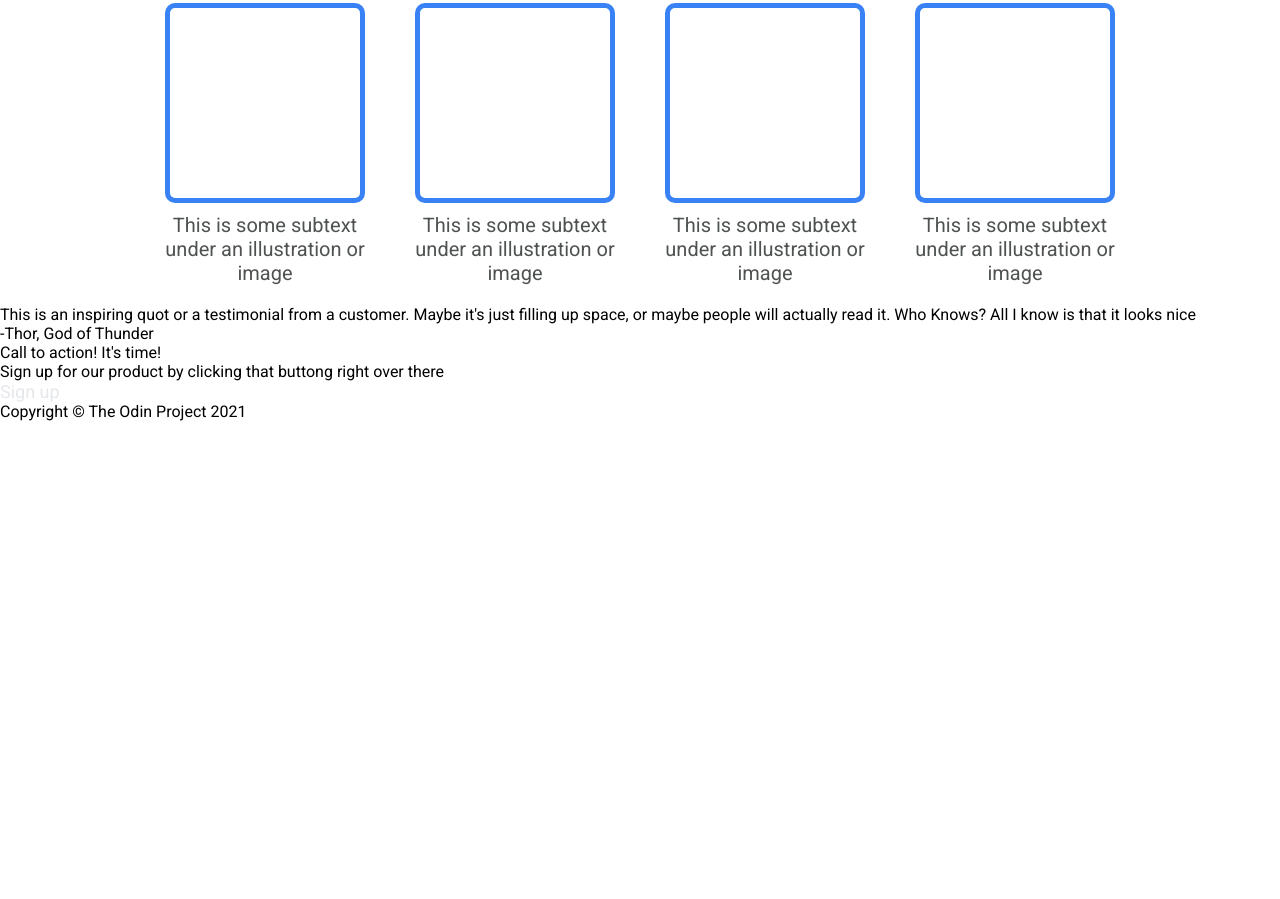
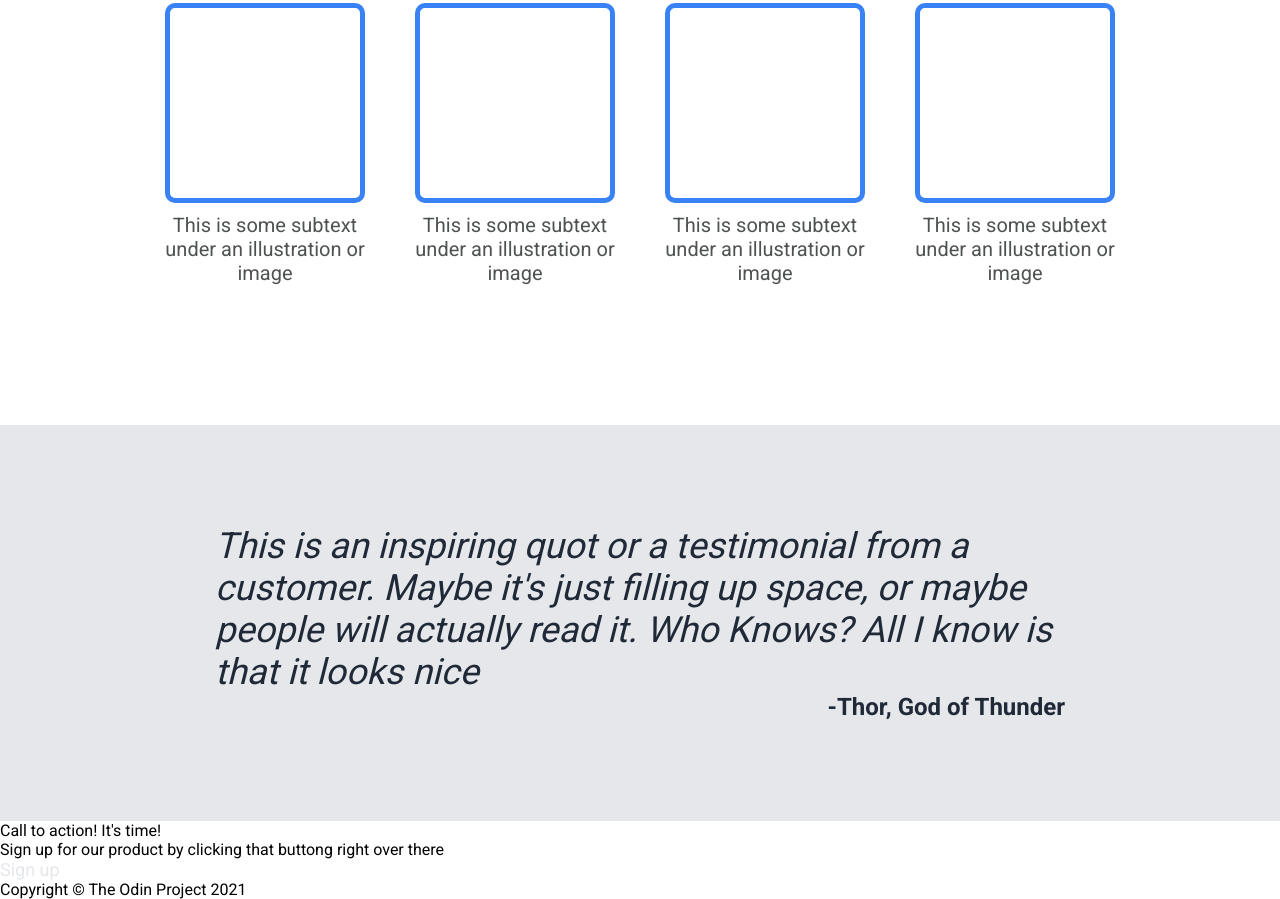
Before and after one commit to exile213/Landing-Page, a plain HTML site: page index.htm in a window 1280 px wide. Shown: the part 637-1536 px from the top of the page. Before the commit the page ends 1058 px from the top, so only its background shows below. Drawn offline with Linux system fonts and the light colour scheme.

Commit message:
Add Quote section Styles, Update Quote Section Classes

```diff
--- a/index.htm
+++ b/index.htm
@@ -57,6 +57,7 @@
 
     <!--Quote Section-->
     <section class="Quote">
+        <div class="QuoteContainer">
             <div class="QuoteText">
                 This is an inspiring quot or a testimonial from a customer. Maybe it's just
                 filling up space, or maybe people will actually read it. Who Knows? All I know
@@ -65,6 +66,7 @@
             <div class="AuthorText">
                 -Thor, God of Thunder
             </div>
+        </div>
     </section>
 
 
--- a/styles.css
+++ b/styles.css
@@ -101,6 +101,7 @@ a{
 /*Random Information Section*/
 .RandInfo {
     padding:20px 200px;
+    margin-bottom: 120px;
     display: flex;
     flex-wrap: wrap;
     align-items: center;
@@ -143,3 +144,32 @@ a{
     font-size: 20px;
     color:#4f5252;
 }
+
+
+/*Quote Section*/
+
+.Quote{
+    padding:100px 200px;
+    display: flex;
+    justify-content: center;
+    align-items: center;
+    background:#E5E7EB;
+}
+
+.QuoteContainer{
+    max-width: 850px;
+}
+
+.QuoteText{
+    font-size: 36px;
+    font-style:italic;
+    color:#1f2937;
+    flex-basis: 100%;
+}
+
+.AuthorText{
+    color:#1f2937;
+    font-size:24px;
+    font-weight: bold;
+    text-align: right;
+}
```
